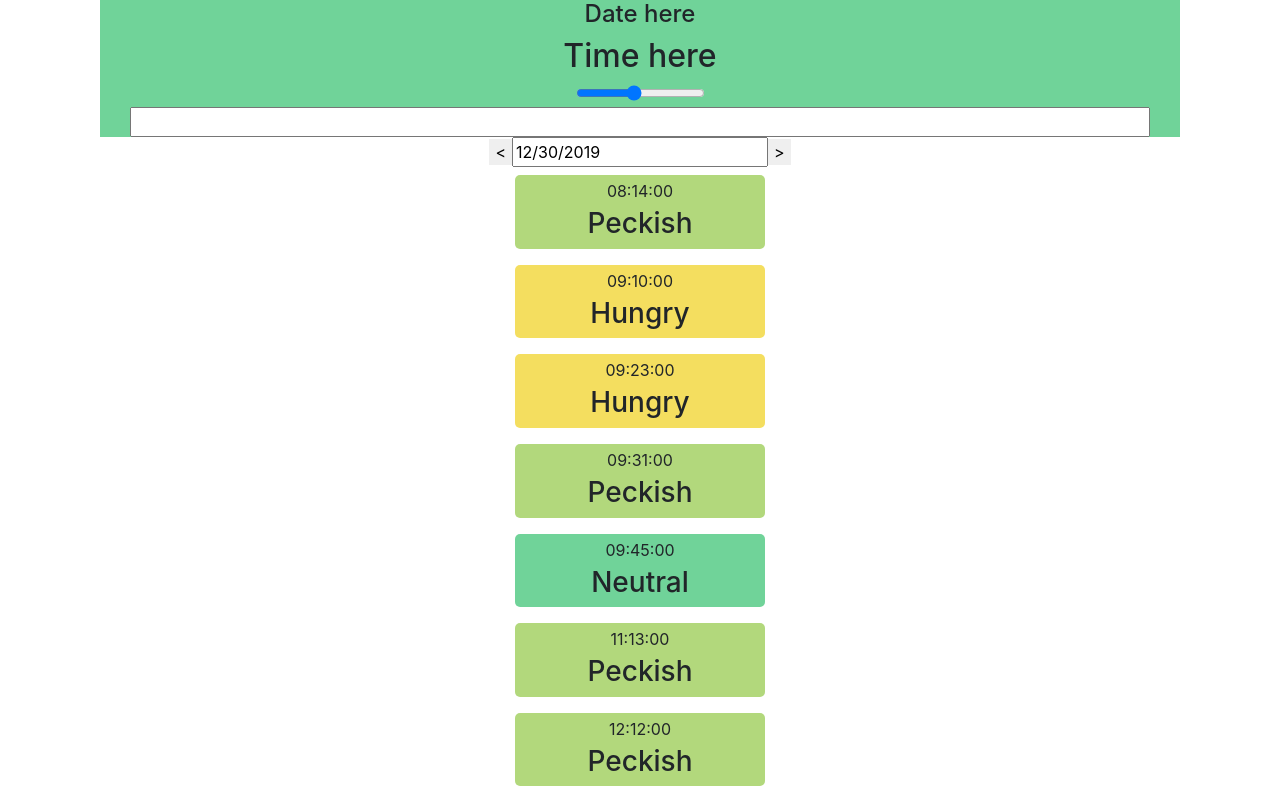
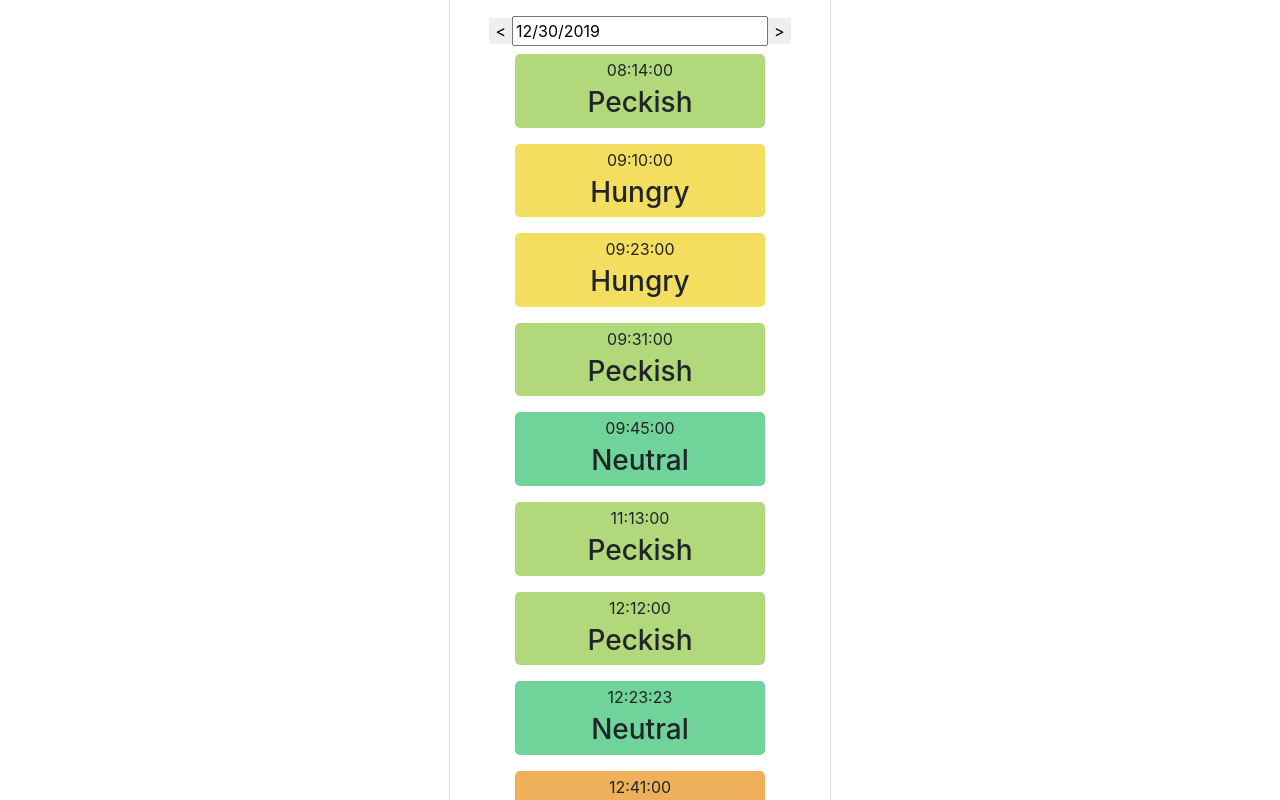
Before and after one commit to emchoi7/front-tff, a React (Create React App) app: page / in a window 1280 px wide. Shown: the top 800 px of the page. Built offline with nearby package versions, Linux system fonts and the light colour scheme.

Commit message:
Finished AddRecord model

```diff
--- a/src/AddRecord/AddButton.js
+++ b/src/AddRecord/AddButton.js
@@ -3,10 +3,13 @@
 */
 import React from 'react';
 
-export default function AddButton() {
+export default function AddButton(props) {
     return (
-        <button>
-            +
+        <button
+            className="add-button"
+            onClick={props.handleClickAddButton}
+        >
+            Add Record
         </button>
     )
 }
--- a/src/AddRecord/AddModal.js
+++ b/src/AddRecord/AddModal.js
@@ -23,6 +23,9 @@ export default class AddModal extends Component {
     }
 
     render() {
+        const date = new Date();
+        const dateStr = date.toDateString();
+        const timeStr = date.toTimeString().split(':').slice(0,2).join(':');
         let hungerLevel = 'Neutral'
         let colorClass = 'hunger-blue'
         if(this.state.score >= 0 && this.state.score < 1) {
@@ -54,12 +57,15 @@ export default class AddModal extends Component {
             colorClass = 'hunger-red';
         }
         return (
-            <div className={colorClass + ' container text-center'}>
+            <div className={colorClass + ' container text-center py-2 my-2 add-modal'}>
                 <div className="row">
-                    <h4 className="col">Date here</h4>
+                    <h5 className="col">{dateStr}</h5>
                 </div>
                 <div className="row">
-                    <h2 className="col">Time here</h2>
+                    <h5 className="col">{timeStr}</h5>
+                </div>
+                <div className="row">
+                    <h3 className="col">{hungerLevel}</h3>
                 </div>
                 <form>
                     <div className="row">
@@ -73,33 +79,18 @@ export default class AddModal extends Component {
                             onChange={this.handleSliderChange}
                         ></input></div>
                     </div>
-                    <div classname="row">
+                    <div className="row">
                         <div className="col"><input
                         type="text"
                         value={this.state.text}
-                        className="col"
+                        className="col add-text"
                     ></input></div>
                     </div>
-
+                    <button
+                        className="save-record-btn my-2"
+                    >Save Record</button>
                 </form>
             </div>
         )
     }
 }
-
-
-function TextField() {
-    return (
-        <div>
-
-        </div>
-    )
-}
-
-function SaveButton() {
-    return (
-        <div>
-
-        </div>
-    )
-}
--- a/src/App.css
+++ b/src/App.css
@@ -1,8 +1,20 @@
+.center-row{
+    height: 100vh;
+}
 .record-card {
     border-radius: 5px;
     cursor: pointer;
 }
 
+/* .add-modal {
+   border-radius: 5px;
+} */
+.save-record-btn  {
+    border-radius: 5px;
+}
+.add-button {
+    left: 200px;
+}
 /* .date-selector-btn {
     background-color: none;
     border-width: 0px;
@@ -26,8 +38,3 @@ button {
     border-width: 0px;
     cursor: pointer;
 }
-
-button:focus {
-    border: none;
-    outline:none;
-}
--- a/src/App.js
+++ b/src/App.js
@@ -2,6 +2,7 @@ import React, {Component} from 'react';
 import Display from './Display/Display';
 import recordsData from './data/data';
 import AddModal from './AddRecord/AddModal';
+import AddButton from './AddRecord/AddButton';
 import './App.css';
 import './Mobile.css';
 import './Web.css';
@@ -46,9 +47,19 @@ export default class App extends Component {
 
   }
 
+  handleClickAddButton = () => {
+    this.setState({
+      showAddRecordsModal: !this.state.showAddRecordsModal
+    });
+  }
+
   // Click one day back
   handleClickDateBack = () => {
-    let {year, month, day} = this.state
+    let {currentDate} = this.state
+    let year = currentDate.getFullYear();
+    let month = currentDate.getMonth();
+    let day = currentDate.getDate();
+
     let daysInMonth = [31,28,31,30,31,30,31,31,30,31,30,31];
     // Deal with day based on leap-year or not
     if(year%4 === 0) {
@@ -62,8 +73,6 @@ export default class App extends Component {
         daysInMonth[1] = 29;
       }
     }
-    month = Number(month)-1;
-    day = Number(day);
 
     if(day - 1 < 1) {
       if(month - 1 < 0) {
@@ -104,7 +113,11 @@ export default class App extends Component {
 
   // Click one day next
   handleClickDateNext = () => {
-    let {year, month, day} = this.state
+    let {currentDate} = this.state
+    let year = currentDate.getFullYear();
+    let month = currentDate.getMonth();
+    let day = currentDate.getDate();
+
     let daysInMonth = [31,28,31,30,31,30,31,31,30,31,30,31];
     if(year%4 === 0) {
       if(year%100 === 0) {
@@ -118,21 +131,19 @@ export default class App extends Component {
       }
     }
 
-    let monthNum = Number(month) - 1
-    day = Number(day);
-    if(day + 1 > daysInMonth[monthNum]) {
-      if(monthNum + 1 > 11) {
-        monthNum = 0;
+    if(day + 1 > daysInMonth[month]) {
+      if(month + 1 > 11) {
+        month = 0;
         year = Number(year) + 1;
       } else {
-        monthNum = monthNum + 1
+        month = month + 1
       }
       day = 1;
     } else {
       day = day + 1;
     }
     day = String(day);
-    month = String(monthNum + 1);
+    month = String(month + 1);
     year = String(year);
     const dateStr = year + '-' + month + '-' + day + ' 00:00';
     const date = new Date(dateStr);
@@ -173,9 +184,13 @@ export default class App extends Component {
 
   render() {
     return (
+      <div>
         <div className="container">
+          <div className="row center-row">
             <div className="col">
-            <AddModal />
+              {/* <AddButton handleClickAddButton={this.handleClickAddButton}/> */}
+            </div>
+            <div className="col py-3 center-col">
               <Display
                 records={this.state.data}
                 date={this.state.currentDate}
@@ -185,9 +200,10 @@ export default class App extends Component {
                 handleChangeDatePicker={this.handleChangeDatePicker}
               />
             </div>
-
+            <div className="col"></div>
           </div>
-
+        </div>
+      </div>
     )
   }
 }
--- a/src/Mobile.css
+++ b/src/Mobile.css
@@ -3,14 +3,16 @@
 }
 
 @media all and (max-width: 375px) {
-    /* Font Sizes */
-    p {
-
-    }
     .display {
         width: 100vw;
     }
     .record-card {
         width: 200px;
     }
+    /* .add-modal {
+        width: 250px;
+    } */
+    .score-slider {
+        width: 150px;
+    }
 }
--- a/src/Web.css
+++ b/src/Web.css
@@ -6,4 +6,18 @@
     .record-card {
         width: 250px;
     }
+    /* .add-modal {
+        width: 300px;
+    } */
+    .score-slider {
+        width: 200px;
+    }
+    .center-col {
+        border-style: solid;
+        border-left-width: .5px;
+        border-right-width: .5px;
+        border-top-width: 0px;
+        border-bottom-width: 0px;
+        border-color: #dddddd;
+    }
 }
```
Also changed, not shown: src/Daily/Daily.js (+18 -0 lines). Lines whose indentation alone changed are shown as unchanged.
